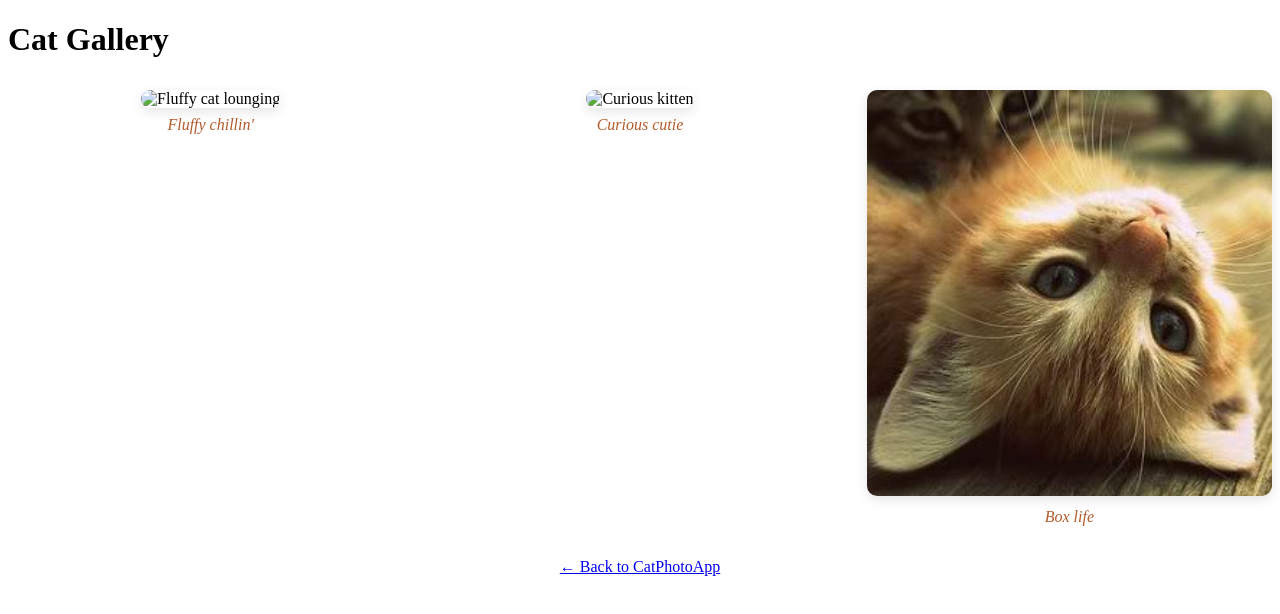
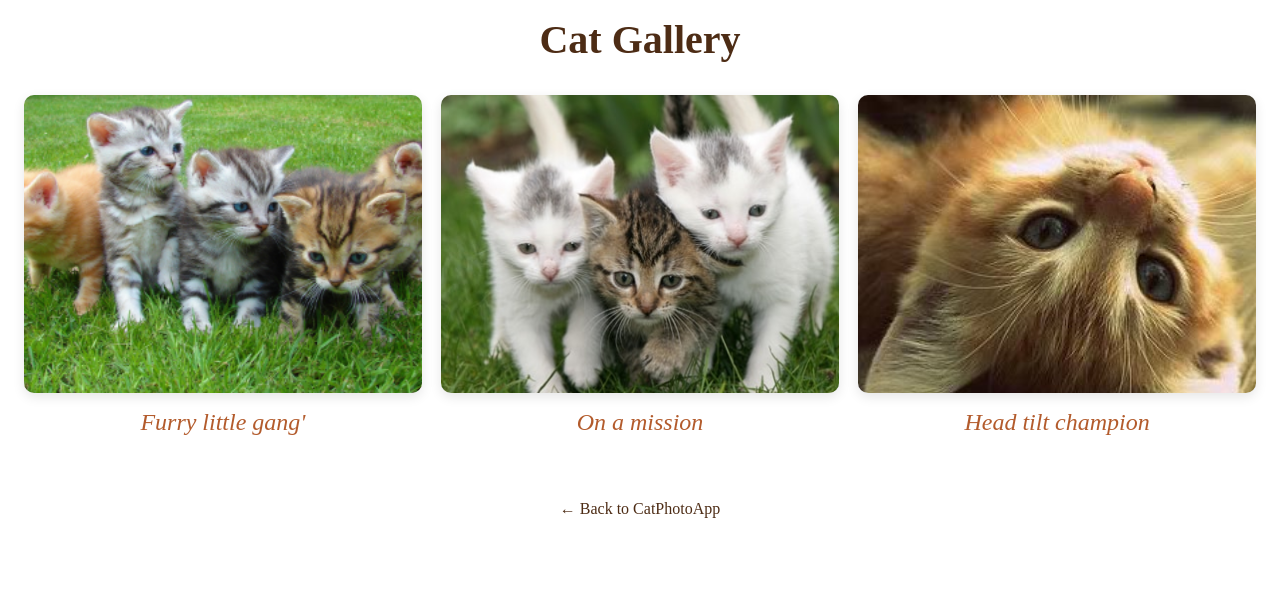
Before and after one commit to Chavan-Prachi/CatPhotoApp, a plain HTML site: page gallery.html in a window 1280 px wide. Drawn offline with Linux system fonts and the light colour scheme; files whose address does not match are found by name.

Commit message:
linked gallery to CatPhotoApp

```diff
--- a/gallery.css
+++ b/gallery.css
@@ -1,22 +1,35 @@
+/* -------------- Title-------------- */
+h1{
+  font-size: 2.5rem;
+  text-align: center;
+  margin-top: 1rem;
+  color: #4d2c15;
+}
 /* ---------- Gallery Grid ---------- */
 .gallery-grid {
   display: grid;
   grid-template-columns: repeat(auto-fit, minmax(240px, 1fr));
-  gap: 1.5rem;
+  gap: 1.2rem;
   margin-top: 2rem;
+  padding: 0 1rem;
 }
 
 .gallery-grid figure {
+  display: flex;
+  flex-direction: column;
+  justify-content: space-between;
   margin: 0;
   text-align: center;
 }
 
 .gallery-grid img {
   width: 100%;
-  height: auto;
+  aspect-ratio: 4 / 3; /* Keeps all images same shape */
+  object-fit: cover;    /* Crops only overflow edges */
   border-radius: 10px;
   transition: transform 0.3s ease, box-shadow 0.3s ease;
   box-shadow: 0 4px 12px rgba(0, 0, 0, 0.1);
+  display: block;
 }
 
 .gallery-grid img:hover {
@@ -25,7 +38,25 @@
 }
 
 .gallery-grid figcaption {
-  margin-top: 0.5rem;
+  margin-top: 1rem;
   font-style: italic;
+  font-size: 1.5rem;
   color: #b35b2c;
 }
+
+/* ---------- Back Link ---------- */
+.back-link {
+  text-align: center;
+  margin-top: 4rem;
+  font-size: 1rem;
+}
+
+.back-link a {
+  color: #4d2c15;
+  text-decoration: none;
+  font-weight: 500;
+}
+
+.back-link a:hover {
+  text-decoration: underline;
+}
--- a/gallery.html
+++ b/gallery.html
@@ -13,20 +13,20 @@
     <div class="gallery-grid">
       <figure>
         <img src="assets/cats.jpg" alt="Fluffy cat lounging">
-        <figcaption>Fluffy chillin'</figcaption>
+        <figcaption>Furry little gang'</figcaption>
       </figure>
       <figure>
         <img src="assets/running-cats.jpg" alt="Curious kitten">
-        <figcaption>Curious cutie</figcaption>
+        <figcaption>On a mission</figcaption>
       </figure>
       <figure>
         <img src="assets/relaxing-cat.jpg" alt="Cat in a box">
-        <figcaption>Box life</figcaption>
+        <figcaption>Head tilt champion</figcaption>
       </figure>
       <!-- Add more figures -->
     </div>
-    <p style="text-align: center; margin-top: 2rem;">
-      <a href="/index.html">← Back to CatPhotoApp</a>
+    <p class="back-link">
+      <a href="index.html">← Back to CatPhotoApp</a>
     </p>
   </main>
 </body>
```
Also changed, not shown: index.html (+1 -1 lines), assets/cats.jpg (renamed from assets/assets/cats.jpg), assets/lasagna.jpg (renamed from assets/assets/lasagna.jpg), assets/relaxing-cat.jpg (renamed from assets/assets/relaxing-cat.jpg), assets/running-cats.jpg (renamed from assets/assets/running-cats.jpg).
